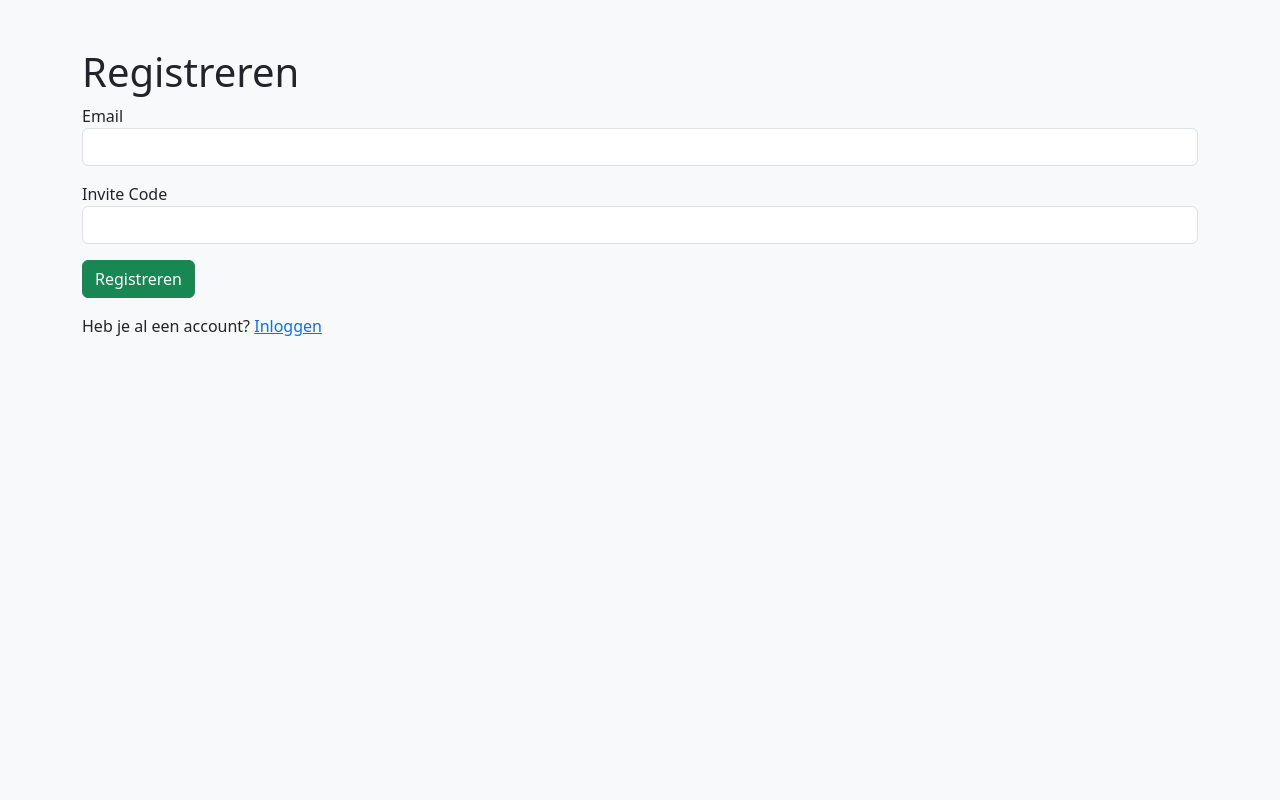
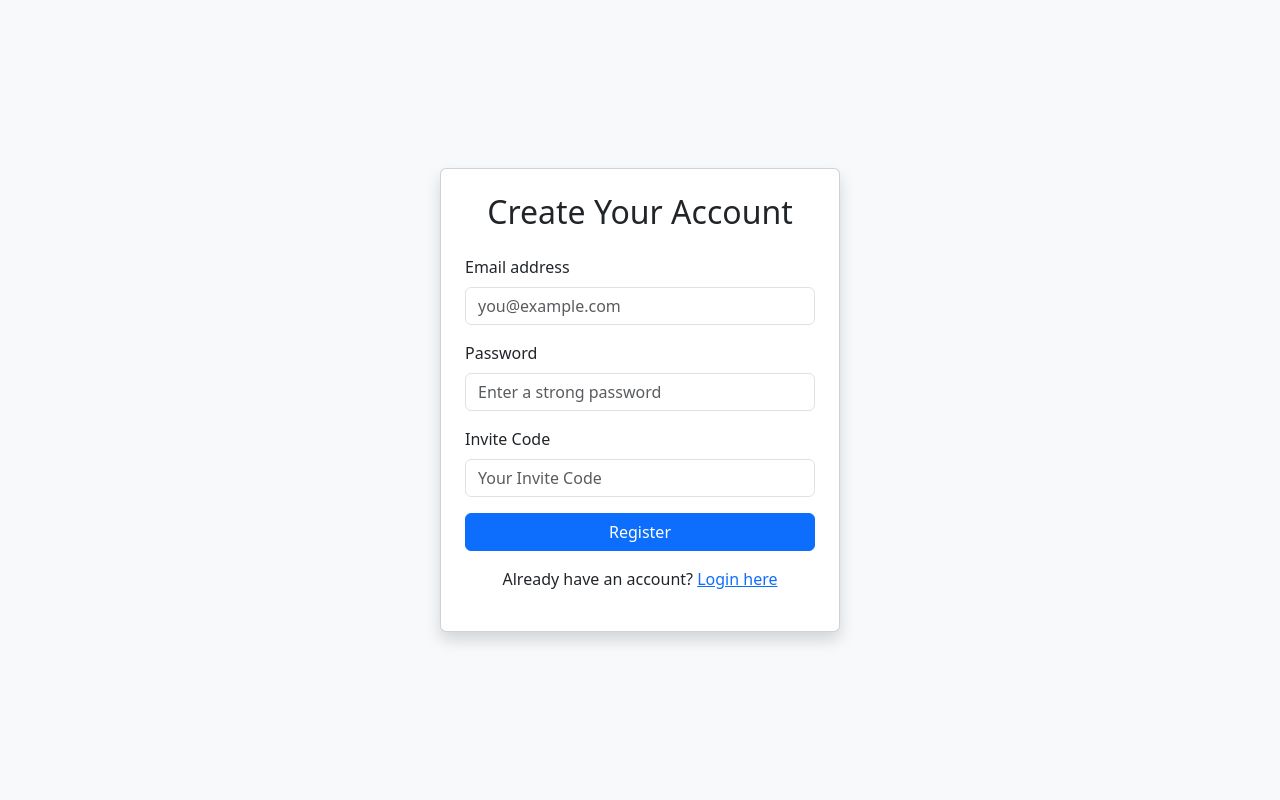
Before and after one commit to IlkerD01/seo-assistant, a Flask app: page /register in a window 1280 px wide. Run offline with Flask 3, Linux system fonts and the light colour scheme.

Commit message:
Update register.html

```diff
--- a/flask_backend/templates/register.html
+++ b/flask_backend/templates/register.html
@@ -1,25 +1,34 @@
 <!DOCTYPE html>
-<html lang="nl">
+<html lang="en">
 <head>
     <meta charset="UTF-8">
-    <title>Registreren</title>
+    <title>Register - SEO Assistant</title>
     <link href="https://cdn.jsdelivr.net/npm/bootstrap@5.3.3/dist/css/bootstrap.min.css" rel="stylesheet">
 </head>
-<body class="bg-light">
-<div class="container mt-5">
-    <h1>Registreren</h1>
+<body class="bg-light d-flex align-items-center justify-content-center vh-100">
+    <div class="card p-4 shadow" style="min-width: 400px;">
+        <h2 class="text-center mb-4">Create Your Account</h2>
+        {% if error %}
+            <div class="alert alert-danger">{{ error }}</div>
+        {% endif %}
         <form method="POST">
             <div class="mb-3">
-            <label>Email</label>
-            <input type="email" name="email" class="form-control" required>
+                <label class="form-label">Email address</label>
+                <input type="email" name="email" class="form-control" placeholder="you@example.com" required>
             </div>
             <div class="mb-3">
-            <label>Invite Code</label>
-            <input type="text" name="invite_code" class="form-control" required>
+                <label class="form-label">Password</label>
+                <input type="password" name="password" class="form-control" placeholder="Enter a strong password" required>
             </div>
-        <button type="submit" class="btn btn-success">Registreren</button>
+            <div class="mb-3">
+                <label class="form-label">Invite Code</label>
+                <input type="text" name="invite_code" class="form-control" placeholder="Your Invite Code" required>
+            </div>
+            <button type="submit" class="btn btn-primary w-100">Register</button>
         </form>
-    <p class="mt-3">Heb je al een account? <a href="{{ url_for('auth.login') }}">Inloggen</a></p>
+        <p class="mt-3 text-center">
+            Already have an account? <a href="{{ url_for('auth.login') }}">Login here</a>
+        </p>
     </div>
 </body>
 </html>
```
Lines whose indentation alone changed are shown as unchanged.
